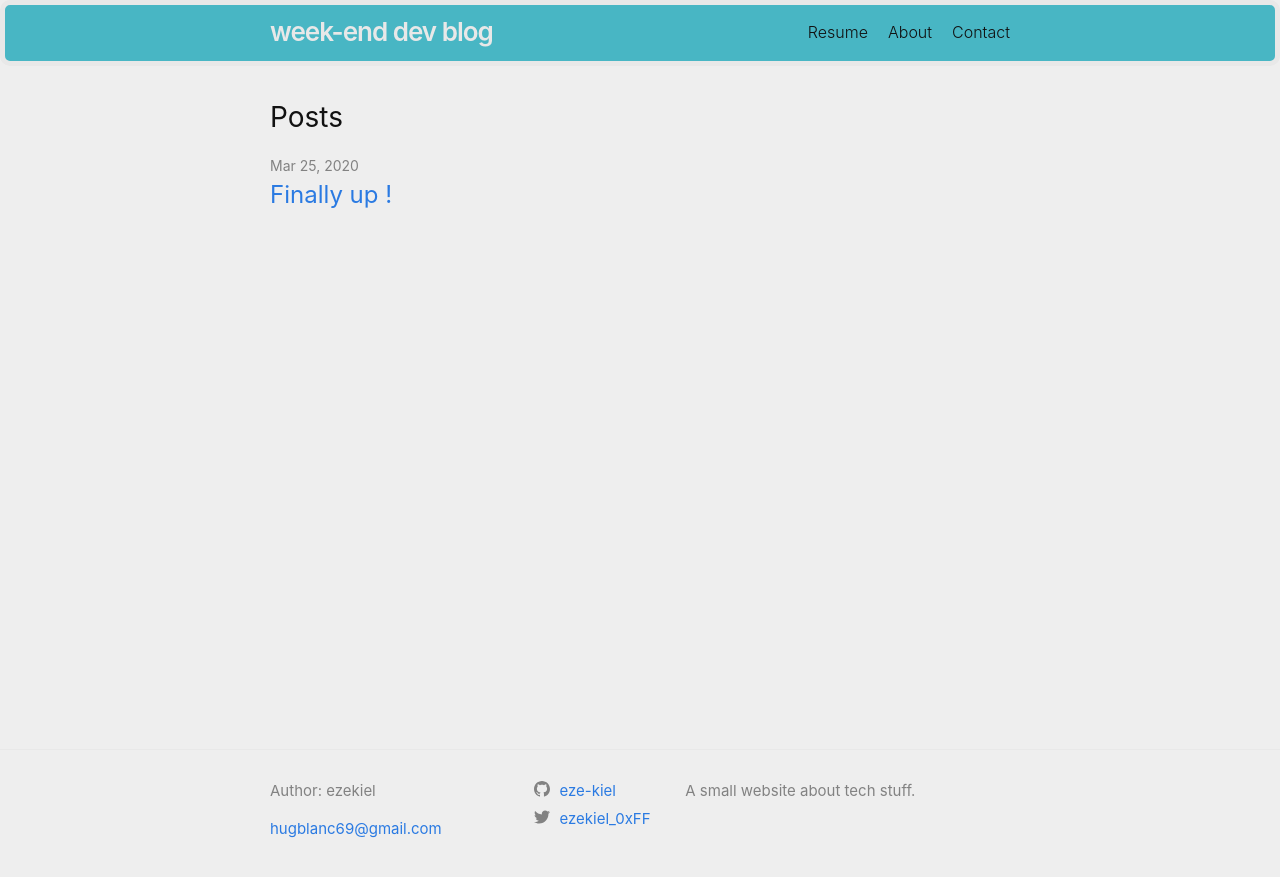
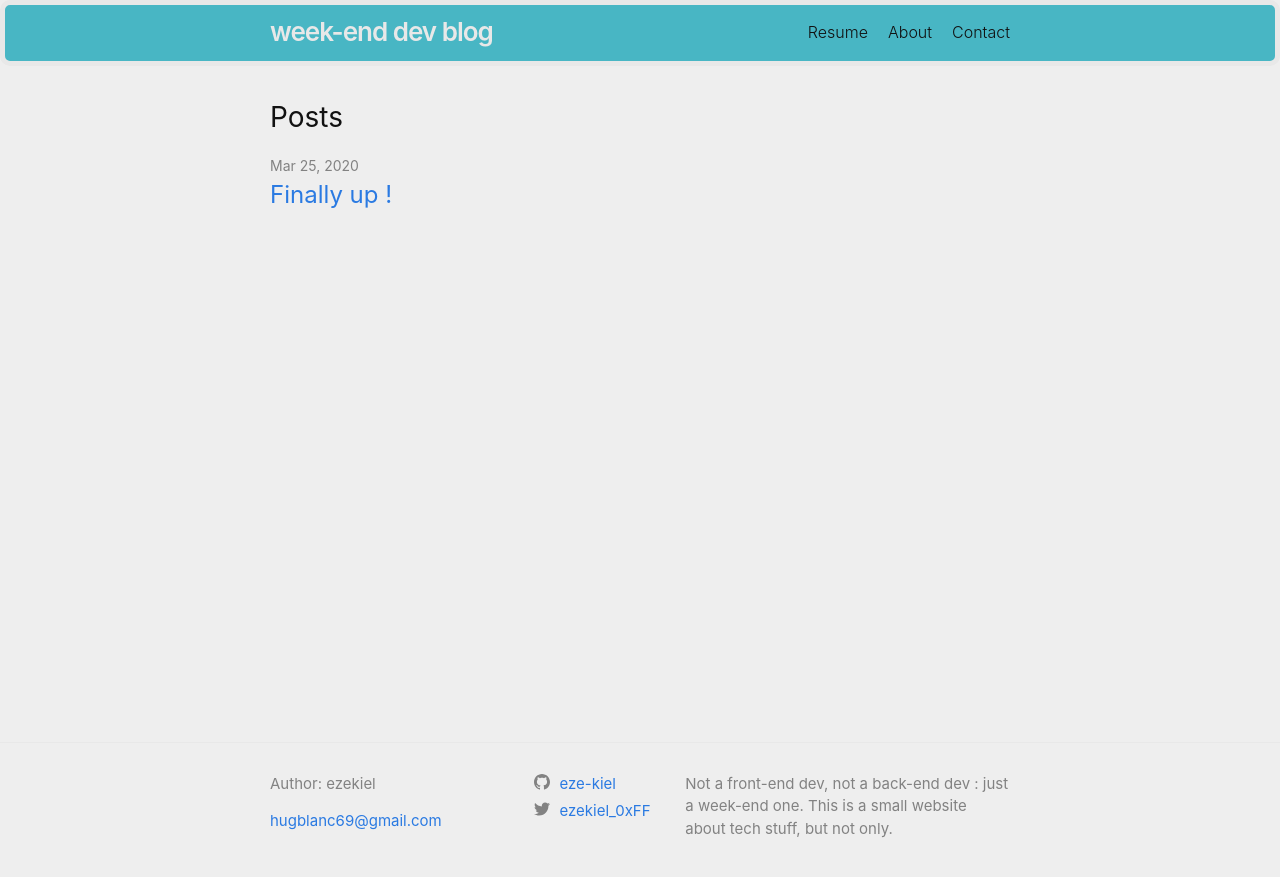
Before and after one commit to eze-kiel/old-eze-kiel.github.io, a Jekyll site: the page built from index.markdown, in a window 1280 px wide. Shown: the top 877 px of the page. Built offline with Jekyll 4.4.1, drawn with Linux system fonts in a browser that asks for light colours.

Commit message:
updated _config.yml

```diff
--- a/_config.yml
+++ b/_config.yml
@@ -22,7 +22,7 @@ title: week-end dev blog
 author: ezekiel
 email: hugblanc69@gmail.com
 description: >- # this means to ignore newlines until "baseurl:"
-  A small website about tech stuff.
+    Not a front-end dev, not a back-end dev : just a week-end one. This is a small website about tech stuff, but not only.
 baseurl: "" # the subpath of your site, e.g. /blog
 url: "https://eze-kiel.github.io" # the base hostname & protocol for your site, e.g. http://example.com
 twitter_username: ezekiel_0xFF
```
